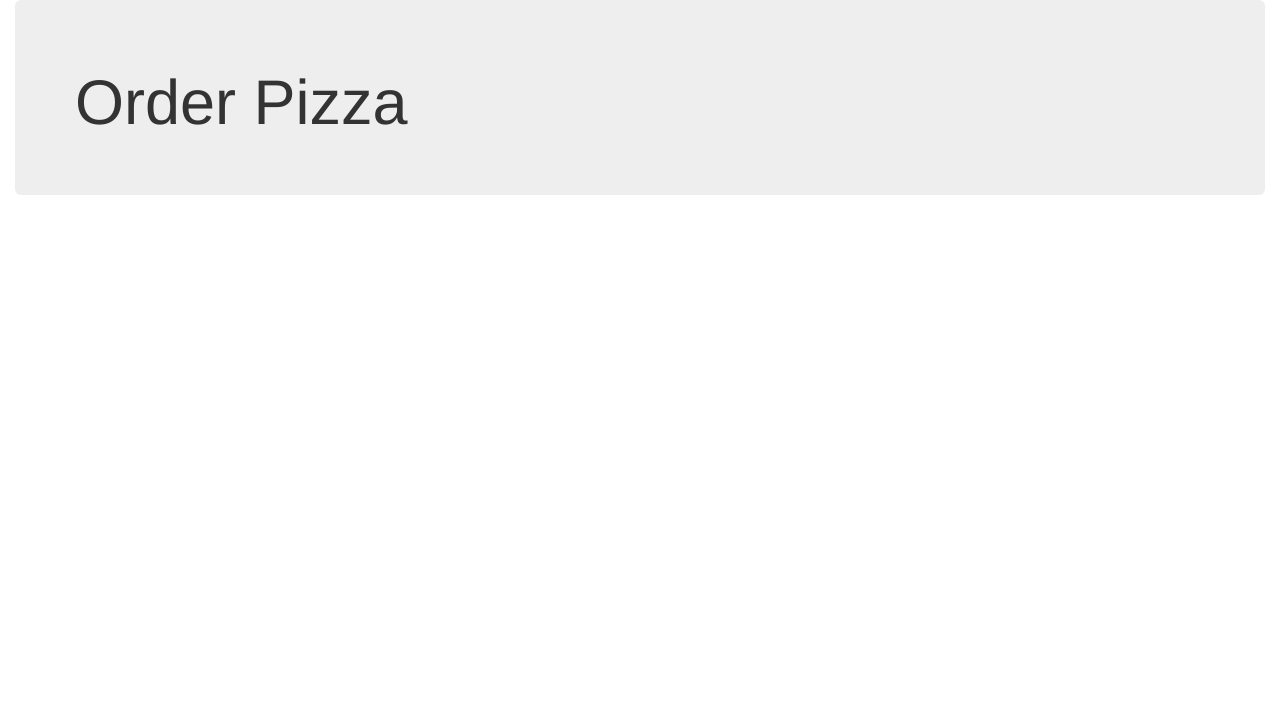
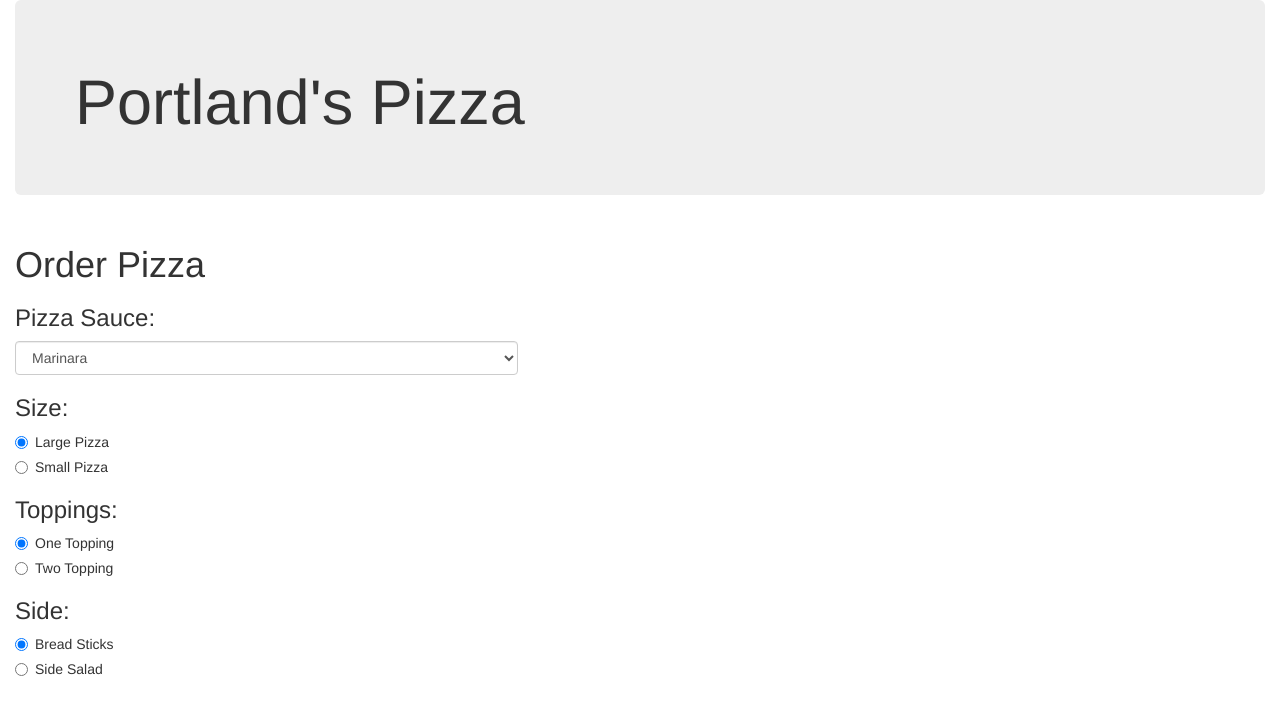
Before and after one commit to haneenabu/OrderPizza, a plain HTML site: page index.html in a window 1280 px wide. Drawn offline with Linux system fonts and the light colour scheme.

Commit message:
add initial html forms for user to choose pizza options

```diff
--- a/index.html
+++ b/index.html
@@ -6,12 +6,59 @@
     <script src="js/jquery-3.2.1.js"></script>
     <script src="js/scripts.js"></script>
     <meta charset="utf-8">
-    <title>Order Pizza</title>
+    <title>Portland Pizza</title>
   </head>
   <body>
     <div class="container-fluid">
       <div class="jumbotron">
-        <h1>Order Pizza</h1>
+        <h1>Portland's Pizza</h1>
+      </div>
+      <div class="row">
+        <div class="col-md-5 pizzaCol">
+          <h1>Order Pizza</h1>
+          <form id="pizzaForm">
+            <!-- Select pizza sauce -->
+            <div class="form-group">
+              <h3>Pizza Sauce:</h3>
+              <select class="form-control" id="pizza">
+                <option value="marinara">Marinara</option>
+                <option value="BBQ">BBQ</option>
+                <option value="alfredo">Alfredo</option>
+              </select>
+            </div>
+            <!-- Select pizza size -->
+            <div class="form-group">
+              <h3>Size:</h3>
+              <div class="radio">
+                <label><input type="radio" name="size" value="10" checked>Large Pizza</label>
+              </div>
+              <div class="radio">
+                <label><input type="radio" name="size" value="6">Small Pizza</label>
+              </div>
+            </div>
+            <!-- Select pizza topping -->
+            <div class="form-group">
+              <h3>Toppings:</h3>
+              <div class="radio">
+                <label><input type="radio" name="topping" value="2" checked>One Topping</label>
+              </div>
+              <div class="radio">
+                <label><input type="radio" name="topping" value="3">Two Topping</label>
+              </div>
+            </div>
+            <!-- Select pizza side -->
+            <div class="form-group">
+              <h3>Side:</h3>
+              <div class="radio">
+                <label><input type="radio" name="side" value="4" checked>Bread Sticks</label>
+              </div>
+              <div class="radio">
+                <label><input type="radio" name="side" value="4">Side Salad</label>
+              </div>
+            </div>
+
+          </form>
+        </div>
       </div>
     </div>
   </body>
```
Also changed, not shown: 1 other file.
